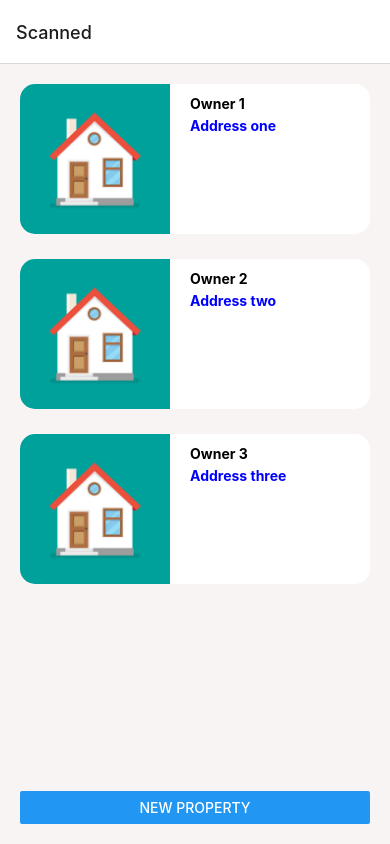
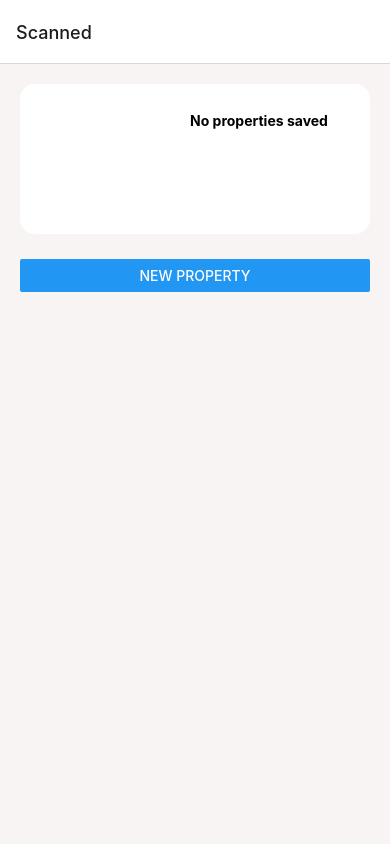
Before and after one commit to VanillaSpoon/SolarApp, a React Native app: screen /Scanned in a window 390 px wide. Built offline with nearby package versions, Linux system fonts and the light colour scheme.

Commit message:
Update Property Values

```diff
--- a/app/screens/PropertyScreen.js
+++ b/app/screens/PropertyScreen.js
@@ -1,33 +1,14 @@
-import React, { useEffect, useState } from "react";
-import { View, Text } from "react-native";
+import React from "react";
+import { View, Text, Button } from "react-native";
 import Screen from "../components/Screen";
 import AsyncStorage from "@react-native-async-storage/async-storage";
 import flatted from "flatted";
+import { useNavigation } from "@react-navigation/native";
 
-const SavedDataScreen = () => {
-  const [markers, setMarkers] = useState([]);
-  const [area, setArea] = useState(null);
-  const [averageAltitude, setAverageAltitude] = useState(null);
-  const [averageSunExposure, setAverageSunExposure] = useState(null);
+const PropertyScreen = ({ route }) => {
+  const navigation = useNavigation();
 
-  useEffect(() => {
-    const getData = async () => {
-      try {
-        const data = await AsyncStorage.getItem("propertyData");
-        if (data !== null) {
-          const parsedData = flatted.parse(data);
-          setMarkers(parsedData.markers);
-          setArea(parsedData.area);
-          setAverageAltitude(parsedData.averageAltitude);
-          setAverageSunExposure(parsedData.averageSunExposure);
-        }
-      } catch (error) {
-        console.error(error);
-      }
-    };
-
-    getData();
-  }, []);
+  const { markers, area, averageAltitude, averageSunExposure } = route.params;
 
   return (
     <Screen style={{ flex: 1, alignItems: "center" }}>
@@ -68,4 +49,4 @@ const SavedDataScreen = () => {
   );
 };
 
-export default SavedDataScreen;
+export default PropertyScreen;
--- a/app/screens/ResultsScreen.js
+++ b/app/screens/ResultsScreen.js
@@ -9,21 +9,30 @@ const ResultsScreen = ({ route }) => {
   const navigation = useNavigation();
 
   const { markers, area, averageAltitude, averageSunExposure } = route.params;
+
   const saveInfo = async (
     markers,
     area,
     averageAltitude,
-    averageSunExposure
+    averageSunExposure,
+    properties
   ) => {
     try {
-      const data = { markers, area, averageAltitude, averageSunExposure };
-      const dataString = flatted.stringify(data);
-      await AsyncStorage.setItem("propertyData", dataString);
+      const newProperty = {
+        markers,
+        area,
+        averageAltitude,
+        averageSunExposure,
+      };
+      const newProperties = [...properties, newProperty];
+      const data = flatted.stringify(newProperties);
+      await AsyncStorage.setItem("properties", data);
       navigation.navigate("Scanned");
     } catch (error) {
       console.error(error);
     }
   };
+
   return (
     <Screen style={{ flex: 1, alignItems: "center" }}>
       <Text>Markers:</Text>
@@ -62,9 +71,17 @@ const ResultsScreen = ({ route }) => {
 
       <Button
         title="Save"
-        onPress={() =>
-          saveInfo(markers, area, averageAltitude, averageSunExposure)
-        }
+        onPress={async () => {
+          const data = await AsyncStorage.getItem("properties");
+          const properties = data ? flatted.parse(data) : [];
+          saveInfo(
+            markers,
+            area,
+            averageAltitude,
+            averageSunExposure,
+            properties
+          );
+        }}
       />
     </Screen>
   );
--- a/app/screens/ScannedScreen.js
+++ b/app/screens/ScannedScreen.js
@@ -1,54 +1,90 @@
-import React from "react";
-import { FlatList, StyleSheet, Button } from "react-native";
+import React, { useState, useEffect } from "react";
+import { FlatList, StyleSheet, Button, Alert } from "react-native";
 
 import Tile from "../components/Tile";
 import colors from "../config/colors";
 import Screen from "../components/Screen";
 import { useNavigation } from "@react-navigation/native";
-
-const scanned = [
-  {
-    id: 1,
-    title: "Owner 1",
-    address: "Address one",
-    image: require("../assets/images/house.jpeg"),
-  },
-  {
-    id: 2,
-    title: "Owner 2",
-    address: "Address two",
-    image: require("../assets/images/house.jpeg"),
-  },
-  {
-    id: 3,
-    title: "Owner 3",
-    address: "Address three",
-    image: require("../assets/images/house.jpeg"),
-  },
-];
+import AsyncStorage from "@react-native-async-storage/async-storage";
+import flatted from "flatted";
 
 function ScannedScreen() {
   const navigation = useNavigation();
+  const [properties, setProperties] = useState([]);
+
+  useEffect(() => {
+    const loadProperties = async () => {
+      try {
+        const data = await AsyncStorage.getItem("properties");
+        if (data) {
+          const parsedData = flatted.parse(data);
+          setProperties(parsedData);
+        }
+      } catch (error) {
+        console.error(error);
+      }
+    };
+    loadProperties();
+  }, []);
+
   const handleNavigation = () => {
     navigation.navigate("Solar");
   };
+
+  const handleRemoveAllProperties = async () => {
+    try {
+      await AsyncStorage.removeItem("properties");
+      setProperties([]);
+    } catch (error) {
+      console.error(error);
+    }
+  };
+
+  const confirmRemoveAllProperties = () => {
+    Alert.alert(
+      "Remove All Properties",
+      "Are you sure you want to remove all saved properties?",
+      [
+        { text: "Cancel", style: "cancel" },
+        { text: "OK", onPress: handleRemoveAllProperties },
+      ]
+    );
+  };
+
   return (
     <Screen style={styles.screen}>
+      {properties.length > 0 ? (
         <FlatList
           showsHorizontalScrollIndicator={false}
           showsVerticalScrollIndicator={false}
-        data={scanned}
-        keyExtractor={(scanned) => scanned.id.toString()}
+          data={properties}
+          keyExtractor={(property, index) => index.toString()}
           renderItem={({ item }) => (
             <Tile
-            title={item.title}
-            address={item.address}
-            image={item.image}
-            onPress={() => navigation.navigate("Property")}
+              title={`Property ${properties.indexOf(item) + 1}`}
+              image={require("../assets/images/house.jpeg")}
+              onPress={() =>
+                navigation.navigate("Property", {
+                  markers: item.markers,
+                  area: item.area,
+                  averageAltitude: item.averageAltitude,
+                  averageSunExposure: item.averageSunExposure,
+                  propertyId: properties.indexOf(item),
+                })
+              }
             />
           )}
         />
+      ) : (
+        <Tile title="No properties saved" />
+      )}
       <Button title="New Property" onPress={handleNavigation} />
+      {properties.length > 0 && (
+        <Button
+          title="Remove All Properties"
+          onPress={confirmRemoveAllProperties}
+        />
+      )}
     </Screen>
   );
 }
```
Lines whose indentation alone changed are shown as unchanged.
